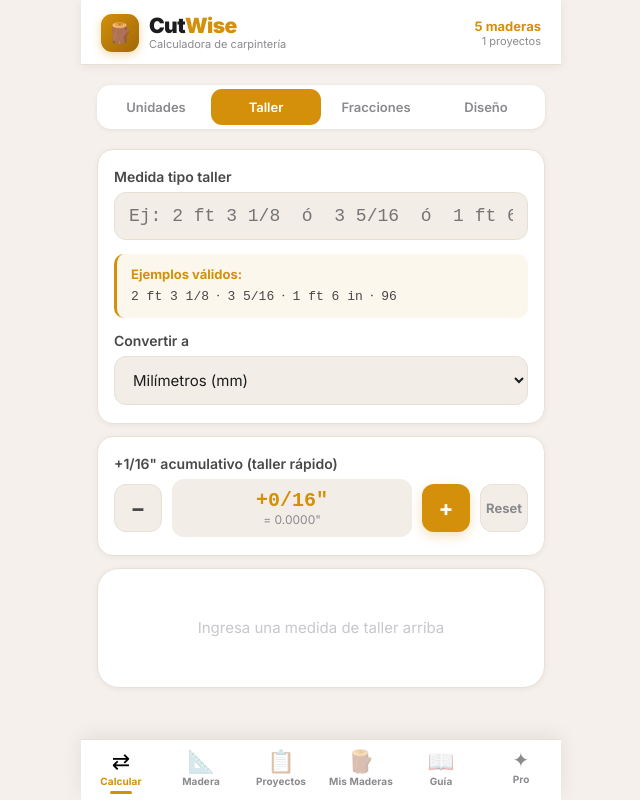
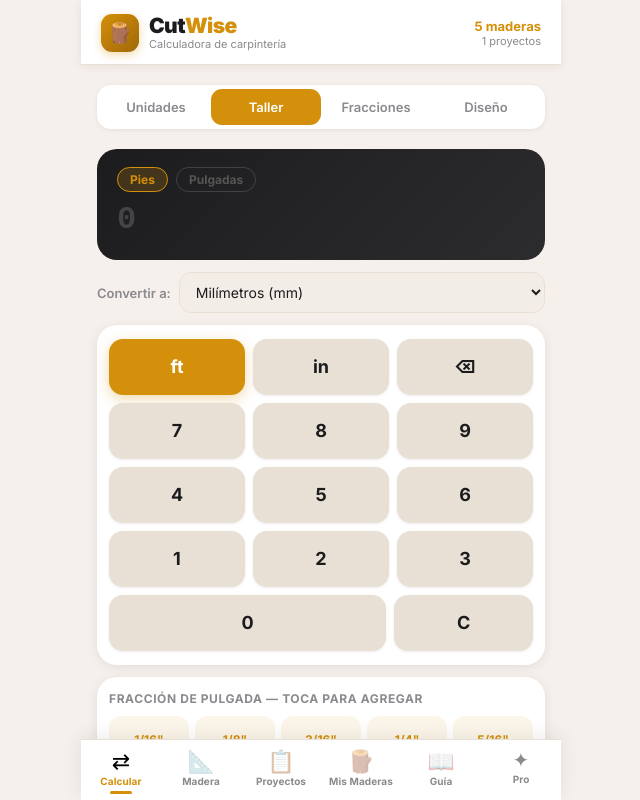
Before and after one commit to viniciomelendez-coder/cutwise, a React (Vite) app: page / in a window 1280 px wide. Both pictures are taken after a click on the button "Taller". Shown: the top 800 px of the page, without its empty margins (319-959 px from the left). Built offline with nearby package versions, Linux system fonts and the light colour scheme; a web font is replaced by a local one.

Commit message:
Update App.jsx

```diff
--- a/src/App.jsx
+++ b/src/App.jsx
@@ -358,58 +358,199 @@ function ResultBox({res,from,to,val}){
   );
 }
 
-// ── MODO TALLER ──────────────────────────────────────────────
+// ── MODO TALLER — Calculadora tipo profesional ───────────────
+// Estado de la calculadora: ft / in / num / frac
+// Flujo: presionas dígitos → ft o in → fracción opcional → resultado live
 function WorkshopMode(){
-  const[input,setInput]=useState("");
-  const[to,setTo]=useState("mm");
-  const[plusCount,setPlusCount]=useState(0);
-
-  const baseIn=parseWorkshopInput(input)+(plusCount/16);
-  const hasVal=input.trim()!==""||plusCount>0;
-  const res=hasVal?cvt(baseIn,"in",to):null;
+  // Acumuladores
+  const[ftVal,  setFtVal]  = useState("");   // valor de pies actual
+  const[inVal,  setInVal]  = useState("");   // valor de pulgadas actual
+  const[numBuf, setNumBuf] = useState("");   // buffer numérico activo
+  const[fracAdd,setFracAdd]= useState(0);    // fracción seleccionada en pulgadas
+  const[to,     setTo]     = useState("mm");
+  const[mode,   setMode]   = useState("ft"); // "ft" | "in"  — qué unidad está editando
+
+  // Construye el display visual de la medida
+  function buildDisplay(){
+    const parts=[];
+    const f=ftVal||"0";
+    const i=inVal||"0";
+    const fr=fracAdd>0?` ${fracAdd<1?fracAdd*16+"/16":fracAdd+""}`:""
+    if(ftVal)  parts.push(`${f} ft`);
+    if(inVal)  parts.push(`${i}${fr}"`);
+    else if(fracAdd>0&&!inVal) parts.push(`${fr.trim()}`);
+    return parts.length?parts.join(" — "):"0";
+  }
+
+  // Calcula el total en pulgadas decimales
+  function totalInches(){
+    const f=parseFloat(ftVal)||0;
+    const i=parseFloat(inVal)||0;
+    return f*12 + i + fracAdd;
+  }
+
+  const total=totalInches();
+  const hasVal=total>0;
+  const res=hasVal?cvt(total,"in",to):null;
+
+  // Presionar un dígito
+  function pressDigit(d){
+    if(mode==="ft"){
+      const next=(ftVal+d).replace(/^0+/,"")||"0";
+      setFtVal(next==="0"?"":next);
+    } else {
+      const next=(inVal+d).replace(/^0+/,"")||"0";
+      setInVal(next==="0"?"":next);
+    }
+  }
+
+  // Borrar último dígito
+  function backspace(){
+    if(mode==="ft") setFtVal(v=>v.slice(0,-1));
+    else            setInVal(v=>v.slice(0,-1));
+  }
+
+  // Limpiar todo
+  function clearAll(){
+    setFtVal(""); setInVal(""); setNumBuf("");
+    setFracAdd(0); setMode("ft");
+  }
+
+  // Cambiar a modo in
+  function pressFt(){ setMode("ft"); }
+  function pressIn(){ setMode("in"); }
+
+  // Seleccionar fracción — toggle
+  function pressFrac(f){
+    setFracAdd(prev=>prev===f?0:f);
+    setMode("in");
+  }
+
+  // Estilo de botón base
+  function btn(label, onPress, opts={}){
+    const{big,accent,dark,active,small}=opts;
+    return(
+      <button key={label} onPointerDown={e=>{e.preventDefault();onPress();}}
+        style={{
+          height: big?72:56, borderRadius:14,
+          fontSize: small?13:big?22:18,
+          fontWeight:700, border:"none", cursor:"pointer",
+          background: active?C.amber:accent?C.amber:dark?"#2C2C2E":"#E8E0D5",
+          color: active||accent?C.white:dark?"#EDE8DC":C.ink1,
+          boxShadow: active||accent?`0 4px 14px ${C.amber}55`:"0 1px 3px rgba(0,0,0,0.08)",
+          transition:"all .1s", display:"flex", alignItems:"center",
+          justifyContent:"center", lineHeight:1, userSelect:"none",
+          WebkitUserSelect:"none",
+        }}>
+        {label}
+      </button>
+    );
+  }
+
+  const FRACS=[
+    [1/16,"1/16\""],[1/8,"1/8\""],[3/16,"3/16\""],[1/4,"1/4\""],
+    [5/16,"5/16\""],[3/8,"3/8\""],[7/16,"7/16\""],[1/2,"1/2\""],
+    [9/16,"9/16\""],[5/8,"5/8\""],[11/16,"11/16\""],[3/4,"3/4\""],
+    [13/16,"13/16\""],[7/8,"7/8\""],[15/16,"15/16\""],
+  ];
 
   return(
-    <div>
-      <div style={{...K.card,marginBottom:12}}>
-        <FL>Medida tipo taller</FL>
-        <input value={input} onChange={e=>setInput(e.target.value)} placeholder='Ej: 2 ft 3 1/8  ó  3 5/16  ó  1 ft 6 in'
-          style={{...K.inp,fontSize:18,fontFamily:"monospace",marginBottom:14}}/>
-        <div style={{background:`${C.amber}12`,borderRadius:10,padding:"10px 14px",fontSize:13,color:C.ink2,borderLeft:`3px solid ${C.amber}`,marginBottom:14,lineHeight:1.6}}>
-          <strong style={{color:C.amber}}>Ejemplos válidos:</strong><br/>
-          <span style={{fontFamily:"monospace"}}>2 ft 3 1/8</span> &nbsp;·&nbsp; <span style={{fontFamily:"monospace"}}>3 5/16</span> &nbsp;·&nbsp; <span style={{fontFamily:"monospace"}}>1 ft 6 in</span> &nbsp;·&nbsp; <span style={{fontFamily:"monospace"}}>96</span>
-        </div>
-        <FL>Convertir a</FL>
-        <select value={to} onChange={e=>setTo(e.target.value)} style={K.sel}>
+    <div style={{userSelect:"none"}}>
+
+      {/* PANTALLA */}
+      <div style={{background:`linear-gradient(135deg,#1C1C1E,#2C2C2E)`,borderRadius:20,padding:"18px 20px",marginBottom:12,minHeight:110}}>
+        {/* Modo activo */}
+        <div style={{display:"flex",gap:8,marginBottom:10}}>
+          {[["ft","Pies"],["in","Pulgadas"]].map(([m,l])=>(
+            <div key={m} style={{padding:"4px 12px",borderRadius:20,background:mode===m?`${C.amber}33`:"transparent",border:`1px solid ${mode===m?C.amber:"rgba(255,255,255,0.15)"}`,color:mode===m?C.amber:"#555",fontSize:12,fontWeight:700}}>
+              {l}
+            </div>
+          ))}
+        </div>
+        {/* Display principal */}
+        <div style={{fontSize:32,fontWeight:900,color:C.white,fontFamily:"monospace",letterSpacing:-1,lineHeight:1.1,minHeight:40}}>
+          {ftVal&&<span>{ftVal}<span style={{fontSize:18,color:"#888",marginLeft:3}}>ft</span>{" "}</span>}
+          {inVal&&<span>{inVal}<span style={{fontSize:18,color:"#888"}}>″</span></span>}
+          {fracAdd>0&&<span style={{color:C.amber,fontSize:24}}>{" "}{FRACS.find(([v])=>v===fracAdd)?.[1]||""}</span>}
+          {!ftVal&&!inVal&&fracAdd===0&&<span style={{color:"#444"}}>0</span>}
+        </div>
+        {/* Resultado live */}
+        {hasVal&&(
+          <div style={{marginTop:8,display:"flex",gap:16,flexWrap:"wrap"}}>
+            <span style={{fontSize:13,color:C.amber,fontFamily:"monospace",fontWeight:700}}>{fmt(total,4)}"</span>
+            <span style={{fontSize:13,color:"#5B9BD5",fontFamily:"monospace"}}>{fmt(cvt(total,"in","mm"),2)} mm</span>
+            <span style={{fontSize:13,color:"#6DBF82",fontFamily:"monospace"}}>{fmt(cvt(total,"in","cm"),3)} cm</span>
+            <span style={{fontSize:13,color:"#E8956D",fontFamily:"monospace"}}>{toFrac(total,16)}</span>
+          </div>
+        )}
+      </div>
+
+      {/* SELECTOR DE CONVERSIÓN */}
+      <div style={{display:"flex",gap:8,marginBottom:12,alignItems:"center"}}>
+        <span style={{fontSize:13,color:C.ink3,fontWeight:600,whiteSpace:"nowrap"}}>Convertir a:</span>
+        <select value={to} onChange={e=>setTo(e.target.value)}
+          style={{...K.sel,flex:1,padding:"10px 12px",fontSize:14}}>
           {UNITS.map(u=><option key={u} value={u}>{UL[u]} ({US[u]})</option>)}
         </select>
       </div>
 
-      {/* +1/16 rápido */}
-      <div style={{...K.card,marginBottom:12}}>
-        <FL>+1/16" acumulativo (taller rápido)</FL>
-        <div style={{display:"flex",gap:10,alignItems:"center"}}>
-          <button onClick={()=>setPlusCount(Math.max(0,plusCount-1))} style={{width:48,height:48,borderRadius:12,background:C.field,border:`1.5px solid ${C.border}`,fontSize:22,cursor:"pointer",fontWeight:700,color:C.ink2}}>−</button>
-          <div style={{flex:1,textAlign:"center",background:C.field,borderRadius:12,padding:"10px 0"}}>
-            <div style={{fontSize:20,fontWeight:800,color:C.amber,fontFamily:"monospace"}}>+{plusCount}/16"</div>
-            <div style={{fontSize:12,color:C.ink3}}>= {(plusCount/16).toFixed(4)}"</div>
-          </div>
-          <button onClick={()=>setPlusCount(plusCount+1)} style={{width:48,height:48,borderRadius:12,background:C.amber,border:"none",fontSize:22,cursor:"pointer",fontWeight:700,color:C.white,boxShadow:`0 4px 12px ${C.amber}44`}}>+</button>
-          <button onClick={()=>setPlusCount(0)} style={{width:48,height:48,borderRadius:12,background:C.field,border:`1.5px solid ${C.border}`,fontSize:13,cursor:"pointer",fontWeight:700,color:C.ink3}}>Reset</button>
-        </div>
-      </div>
-
-      {/* Resultado */}
-      <div style={{background:hasVal?`linear-gradient(135deg,${C.amber},#A06808)`:C.white,borderRadius:22,padding:"24px",textAlign:"center",boxShadow:hasVal?`0 8px 28px ${C.amber}44`:"0 1px 6px rgba(0,0,0,0.06)",border:hasVal?"none":`1px solid ${C.border}`,minHeight:120,display:"flex",flexDirection:"column",alignItems:"center",justifyContent:"center"}}>
-        {hasVal?(
-          <>
-            <div style={{fontSize:13,color:"rgba(255,255,255,.7)",marginBottom:4}}>{fmt(baseIn,5)}" decimales =</div>
-            <div style={{fontSize:48,fontWeight:900,color:C.white,letterSpacing:-2,lineHeight:1}}>{fmt(res,4)}</div>
-            <div style={{fontSize:18,color:"rgba(255,255,255,.8)",marginTop:4}}>{UL[to]}</div>
-            {to==="in"&&<div style={{fontSize:14,color:"rgba(255,255,255,.75)",marginTop:6}}>{toFrac(baseIn,16)} · {toFrac(baseIn,32)}</div>}
-          </>
-        ):(
-          <div style={{fontSize:15,color:C.ink4}}>Ingresa una medida de taller arriba</div>
-        )}
+      {/* RESULTADO CONVERSIÓN */}
+      {hasVal&&res!==null&&(
+        <div style={{background:`linear-gradient(135deg,${C.amber},#A06808)`,borderRadius:16,padding:"14px 20px",textAlign:"center",marginBottom:12,boxShadow:`0 6px 20px ${C.amber}44`}}>
+          <div style={{fontSize:13,color:"rgba(255,255,255,.7)",marginBottom:2}}>{fmt(total,4)}" =</div>
+          <div style={{fontSize:42,fontWeight:900,color:C.white,letterSpacing:-1.5,lineHeight:1}}>{fmt(res,4)}</div>
+          <div style={{fontSize:16,color:"rgba(255,255,255,.8)",marginTop:3}}>{UL[to]}</div>
+        </div>
+      )}
+
+      {/* TECLADO NUMÉRICO */}
+      <div style={{background:C.white,borderRadius:20,padding:"14px 12px",boxShadow:"0 2px 12px rgba(0,0,0,0.08)",marginBottom:12}}>
+        {/* Fila modo ft/in + borrar */}
+        <div style={{display:"grid",gridTemplateColumns:"1fr 1fr 1fr",gap:8,marginBottom:8}}>
+          {btn("ft", pressFt, {active:mode==="ft",dark:false})}
+          {btn("in", pressIn, {active:mode==="in",dark:false})}
+          {btn("⌫", backspace, {dark:false})}
+        </div>
+        {/* Dígitos 7-8-9 */}
+        <div style={{display:"grid",gridTemplateColumns:"1fr 1fr 1fr",gap:8,marginBottom:8}}>
+          {["7","8","9"].map(d=>btn(d,()=>pressDigit(d)))}
+        </div>
+        {/* Dígitos 4-5-6 */}
+        <div style={{display:"grid",gridTemplateColumns:"1fr 1fr 1fr",gap:8,marginBottom:8}}>
+          {["4","5","6"].map(d=>btn(d,()=>pressDigit(d)))}
+        </div>
+        {/* Dígitos 1-2-3 */}
+        <div style={{display:"grid",gridTemplateColumns:"1fr 1fr 1fr",gap:8,marginBottom:8}}>
+          {["1","2","3"].map(d=>btn(d,()=>pressDigit(d)))}
+        </div>
+        {/* 0 + C */}
+        <div style={{display:"grid",gridTemplateColumns:"2fr 1fr",gap:8}}>
+          {btn("0", ()=>pressDigit("0"), {big:false})}
+          {btn("C", clearAll, {accent:false, dark:false})}
+        </div>
+      </div>
+
+      {/* FRACCIONES */}
+      <div style={{background:C.white,borderRadius:20,padding:"14px 12px",boxShadow:"0 2px 12px rgba(0,0,0,0.08)"}}>
+        <div style={{fontSize:12,fontWeight:700,color:C.ink3,textTransform:"uppercase",letterSpacing:.6,marginBottom:10}}>
+          Fracción de pulgada — toca para agregar
+        </div>
+        <div style={{display:"grid",gridTemplateColumns:"repeat(5,1fr)",gap:6}}>
+          {FRACS.map(([v,l])=>(
+            <button key={l} onPointerDown={e=>{e.preventDefault();pressFrac(v);}}
+              style={{height:48,borderRadius:12,fontSize:12,fontWeight:700,border:"none",cursor:"pointer",
+                background:fracAdd===v?C.amber:`${C.amber}15`,
+                color:fracAdd===v?C.white:C.amber,
+                boxShadow:fracAdd===v?`0 3px 10px ${C.amber}44`:"none",
+                transition:"all .15s",userSelect:"none",WebkitUserSelect:"none",lineHeight:1.2,padding:"4px 2px"}}>
+              {l}
+            </button>
+          ))}
+          <button onPointerDown={e=>{e.preventDefault();setFracAdd(0);}}
+            style={{height:48,borderRadius:12,fontSize:12,fontWeight:700,border:`1.5px solid ${C.border}`,cursor:"pointer",background:fracAdd===0?C.field:"transparent",color:C.ink3,userSelect:"none",WebkitUserSelect:"none"}}>
+            ✕ Sin
+          </button>
+        </div>
       </div>
     </div>
   );
@@ -1557,7 +1698,7 @@ function ProTab({catalog,projects}){
       {/* ── PRESET MODAL ── */}
       {showPreset&&(
         <div style={{position:"fixed",inset:0,background:"rgba(0,0,0,0.75)",zIndex:200,display:"flex",alignItems:"flex-end",justifyContent:"center"}} onClick={()=>setShowPreset(false)}>
-          <div style={{background:"#1E1C32",borderRadius:"24px 24px 0 0",width:"100%",maxWidth:480,maxHeight:"85vh",overflow:"auto",padding:24,border:"1px solid rgba(255,255,255,0.1)"}} onClick={e=>e.stopPropagation()}>
+          <div style={{background:"#1E1C32",borderRadius:"24px 24px 0 0",width:"100%",maxWidth:480,maxHeight:"90vh",overflow:"auto",padding:"24px 24px calc(env(safe-area-inset-bottom,0px) + 32px)",border:"1px solid rgba(255,255,255,0.1)"}} onClick={e=>e.stopPropagation()}>
             <div style={{width:40,height:4,borderRadius:2,background:"rgba(255,255,255,0.2)",margin:"0 auto 20px"}}/>
             <div style={{fontSize:18,fontWeight:800,color:C.proText,marginBottom:4}}>Gabinete Preinstalado</div>
             <div style={{fontSize:13,color:"#555",marginBottom:20}}>Genera el despiece automáticamente</div>
```
